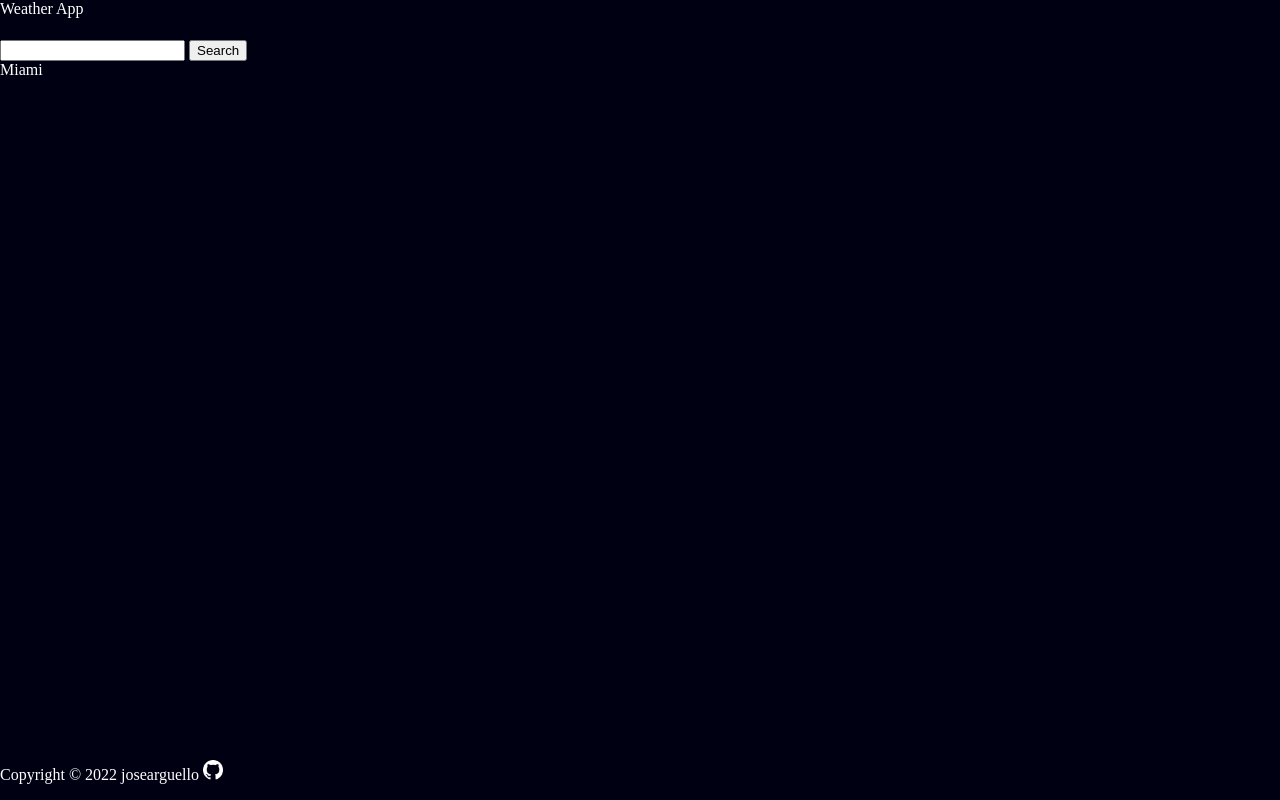
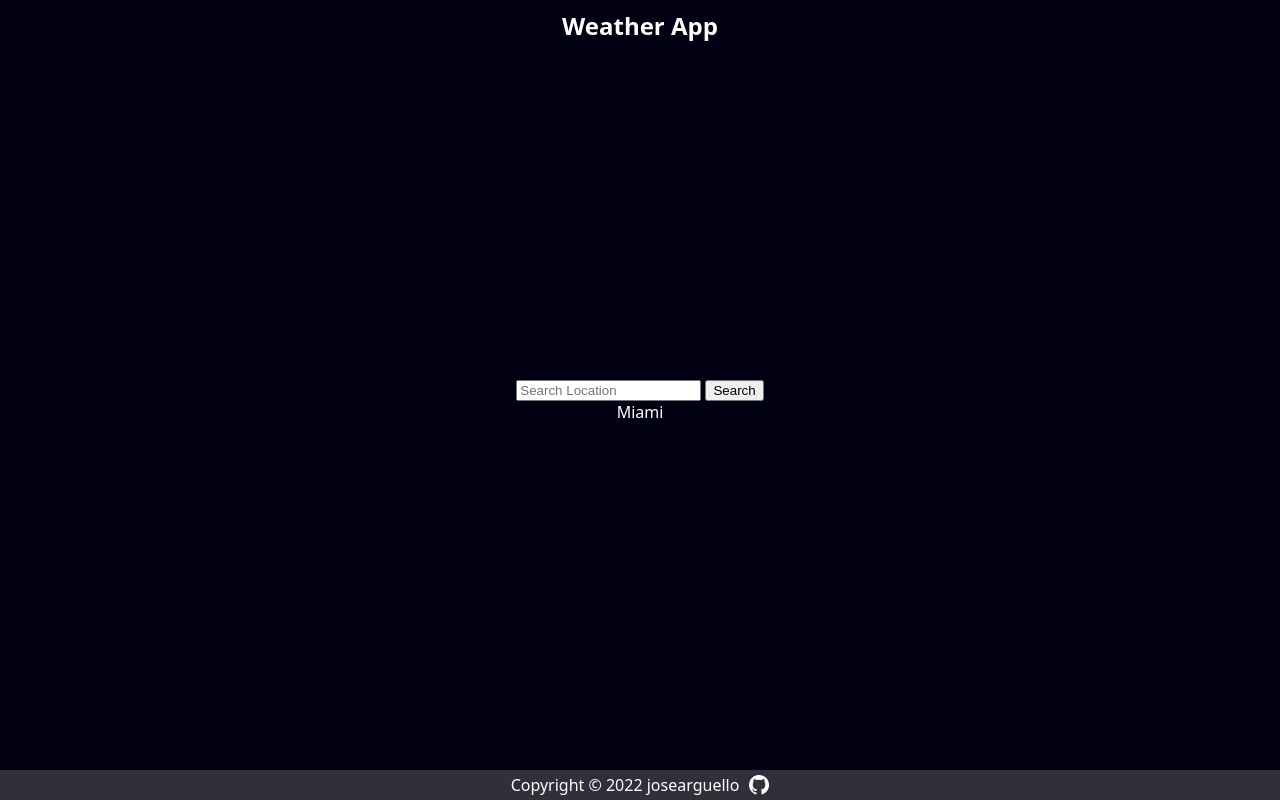
Before and after one commit to jarguello1/weather-app, a website built with webpack: page dist/index.html in a window 1280 px wide. Built offline with nearby package versions, Linux system fonts and the light colour scheme; no server answers.

Commit message:
add styling, put placehoder in search

```diff
--- a/dist/index.html
+++ b/dist/index.html
@@ -12,7 +12,7 @@
     <header>Weather App</header>
     <div id="main">
         <div id="search">
-            <input type="text" id="term">
+            <input type="text" id="term" placeholder="Search Location">
             <button id="searchBtn">Search</button>
         </div>
         <div id="location"></div>
--- a/dist/style.css
+++ b/dist/style.css
@@ -1,8 +1,8 @@
-
-
 html, body {
     margin: 0;
     height: 100%;
+    width: 100%;
+    font-family: system-ui, -apple-system, BlinkMacSystemFont, 'Segoe UI', Roboto, Oxygen, Ubuntu, Cantarell, 'Open Sans', 'Helvetica Neue', sans-serif;
 }
 
 body {
@@ -11,20 +11,31 @@ body {
 }
 
 header {
-    height: 5vh;
+    position: fixed;
+    top: 0px;
+    height: 50px;
     width: 100%;
+    display: flex;
+    justify-content: center;
+    align-items: center;
+    font-size: 24px;
+    font-weight: bold;
 }
 
-#main {
-    height: 90vh;
+body > #main {
+    height: 100%;
     width: 100%;
+    display: flex;
+    flex-direction: column;
+    justify-content: center;
+    align-items: center;
+    background-repeat: no-repeat;
+    background-size: cover;
 }
 
 .wc800 {
     /*Clear*/
     background: url("./images/clear-desert-ali-morrie.jpg");
-    background-repeat: no-repeat;
-    background-size: contain;
 
 }
 
@@ -32,21 +43,32 @@ header {
     /*Broken Clouds - 50%-84%*/
     background: url("./images/clouds-artem-anokhin.jpg");
     background-repeat: no-repeat;
-    background-size: contain;
+    background-size: cover;
 }
 
 .wc801 {
     /*Few Clouds - 11%-25%*/
     background: url("./images/one-cloud-aziz-ayad.jpg");
     background-repeat: no-repeat;
-    background-size: contain;
+    background-size: cover;
+}
+
+.wc200, .wc201, .wc202, .wc210, .wc211,
+.wc212, .wc221, .wc230, .wc231, .wc232 {
+    /*ThunderStorm*/
+    background: url("./images/thunderstorm-asos-mansour.jpg");
 }
 
 footer {
     position: fixed;
     bottom: 0px;
-    height: 5vh;
+    height: 30px;
     width: 100%;
+    display: flex;
+    justify-content: center;
+    align-items: center;
+    gap: 10px;
+    background-color: rgba(114, 113, 113, 0.418);
 }
 
 
```
